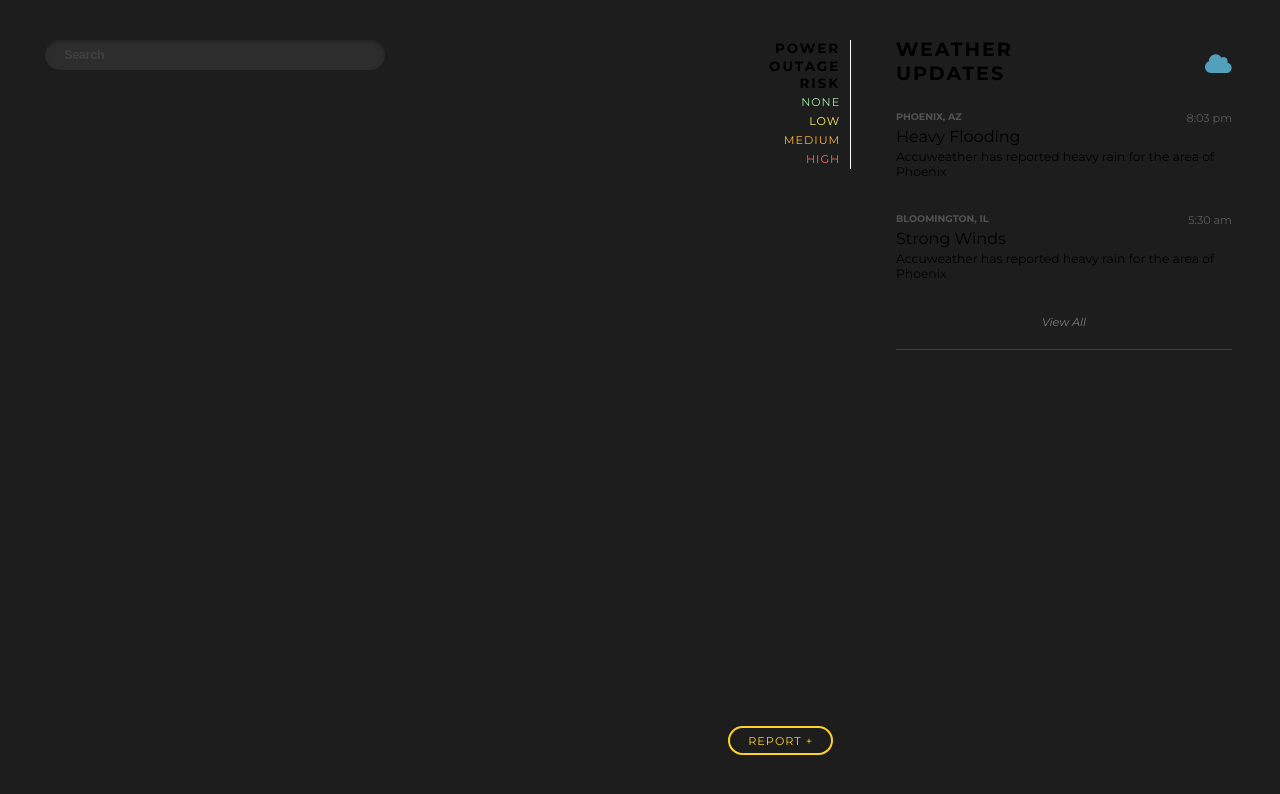
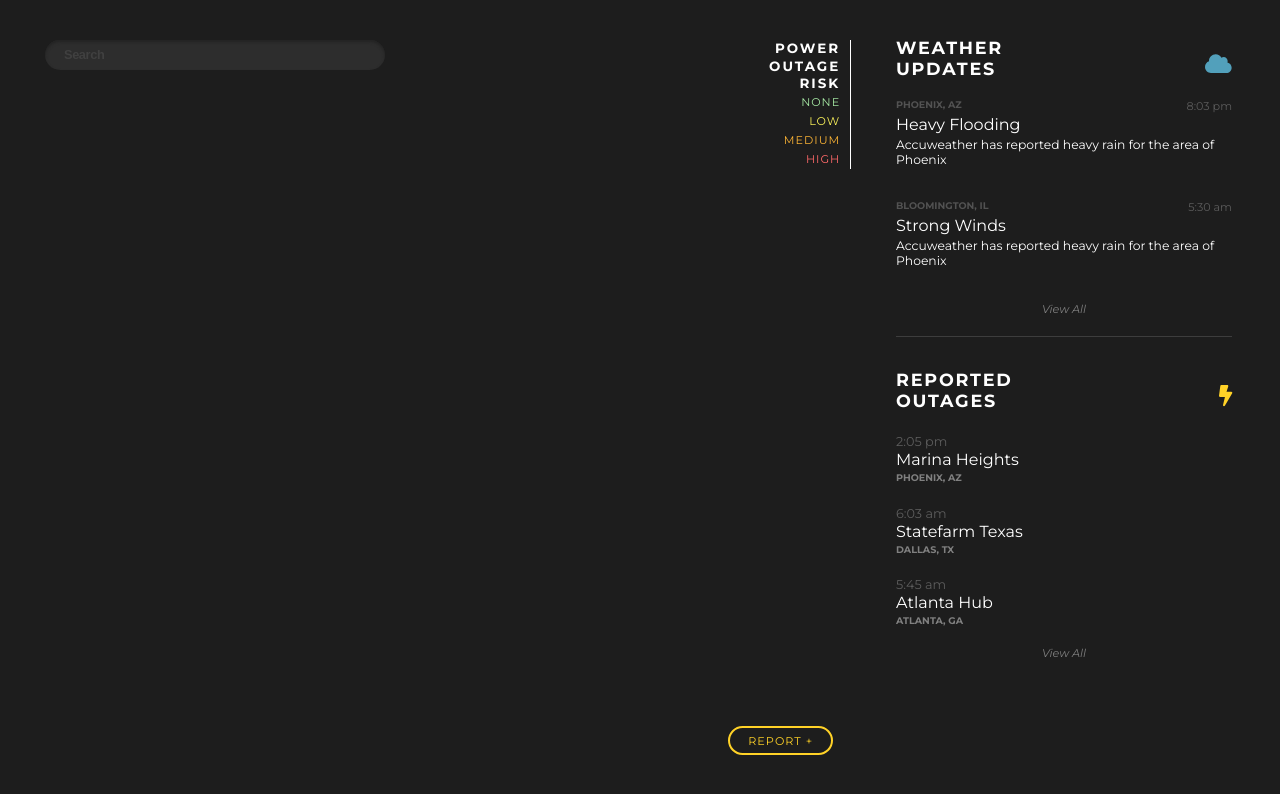
Before and after one commit to zakattack9/SF-Hack, a React (Create React App) app: page / in a window 1280 px wide. Shown: the top 794 px of the page. Built offline with nearby package versions, Linux system fonts and the light colour scheme; no server answers.

Commit message:
added outage row

```diff
--- a/src/components/HomeNotifications.js
+++ b/src/components/HomeNotifications.js
@@ -1,14 +1,14 @@
 import React from 'react';
 import './HomeNotifications.css';
 import WeatherRow from './WeatherRow';
+import OutageRow from './OutageRow';
 
 class HomeNotifications extends React.Component {
   render() {
     return (
       <div className='HomeNotifications'>
         <WeatherRow />
-        {/* <hr/> */}
-
+        <OutageRow />
       </div>
     )
   }
--- a/src/components/OutageRow.css
+++ b/src/components/OutageRow.css
@@ -1,40 +1,56 @@
-
-
-.title {
-
-    font-size: 50pt;
-    font-weight: bolder;
-    letter-spacing: 1mm;
-    text-align: left;
-    color: white;
-
+.OutageRow {
+  position: relative;
+  top: 4.6%;
+  height: auto;
+  padding-right: 3em;
 }
 
-.office {
-    font-size: 20pt;
-    color:white;
-    text-align: left;
-    margin: 0;
+.OutageRow .titleWrapper {
+  position: relative;
 }
 
-
-.time {
-    margin: 0;
-    color: rgb(66, 66, 66);
-    text-align: left;
-
+.mainTitle {
+  font-size: 1.1em;
+  font-weight: bold;
+  text-transform: uppercase;
+  text-align: left;
+  letter-spacing: 0.1em;
+  margin: 0;
+  margin-bottom: 6%;
 }
 
-.location {
-
-    margin: 0;
-    color: gray;
-    text-align: left;
+.boltIcon {
+  color: #FFD227;
+  position: absolute;
+  right: 0;
+  top: 1em;
 }
 
+.UserOutageNotification {
+  font-size: 1em;
+  margin-bottom: 10%;
+}
 
-.userOutageNotification{
+.UserOutageNotification .time {
+  font-size: 0.8em;
+  color: #5c5c5c;
+  text-align: left;
+  display: inline-block;
+}
 
-    margin-top: 100pt;
+.UserOutageNotification .office {
+  font-size: 1em;
+  color:white;
+}
 
+.UserOutageNotification .location {
+  font-size: 0.6em;
+  text-transform: uppercase;
+  text-align: left;
+  color: gray;
+  position: absolute;
+  left: 0;
+  display: inline-block;
+  font-weight: bold;
+  margin-top: 0.3em;
 }
--- a/src/components/OutageRow.js
+++ b/src/components/OutageRow.js
@@ -1,23 +1,24 @@
 import React from 'react';
 import './OutageRow.css';
 import UserOutageNotification from './UserOutageNotification';
+import { FontAwesomeIcon } from '@fortawesome/react-fontawesome';
+import { faBolt } from '@fortawesome/free-solid-svg-icons';
 
-function OutageRow(props) {
-
-    return (
-
-        <div >
-
-            <h1 className = 'title' >Reported <br/> Outages</h1>
-            <UserOutageNotification  time = '2:05 pm' office = 'Marina Heights'location = 'Phoenix, AZ' />
-            <UserOutageNotification  time = '6:03 am' office = 'Statefarm Texas' location = 'Dallas, TX'/>
-            <UserOutageNotification  time = '5:45 am' office = 'Atlanta Hub' location = 'Atlanta, GA'/>
+const OutageRow = props => {
+  return (
+    <div className="OutageRow">
+      <div className="titleWrapper">
+        <h1 className='mainTitle'>Reported<br />Outages</h1>
+        <div className="boltIcon">
+          <FontAwesomeIcon icon={faBolt} size="lg" />
         </div>
-
-
-
-    )
-
+      </div>
+      <UserOutageNotification time='2:05 pm' office='Marina Heights' location='Phoenix, AZ' />
+      <UserOutageNotification time='6:03 am' office='Statefarm Texas' location='Dallas, TX' />
+      <UserOutageNotification time='5:45 am' office='Atlanta Hub' location='Atlanta, GA' />
+      <div className="viewAll">View All</div>
+    </div>
+  )
 }
 
 export default OutageRow;
--- a/src/components/UserOutageNotification.js
+++ b/src/components/UserOutageNotification.js
@@ -1,20 +1,13 @@
 import React from 'react';
 
 function UserOutageNotification(props) {
-
-    return (
-
-        <div className = 'userOutageNotification' >
-
-            <h3 className = 'time' >{(props.time)}</h3>
-            <h2 className = 'office'>{(props.office)}</h2>
-            <h3 className = 'location'>{(props.location)}</h3>
-        </div>
-
-
-
-    )
-
+  return (
+    <div className='UserOutageNotification' >
+      <div className='time'>{props.time}</div>
+      <div className='office'>{props.office}</div>
+      <div className='location'>{props.location}</div>
+    </div>
+  )
 }
 
 export default UserOutageNotification;
--- a/src/components/WeatherRow.css
+++ b/src/components/WeatherRow.css
@@ -10,20 +10,21 @@
   height: 1px;
   color: #3D3D3D; /* old IE */
   background-color: #3D3D3D; /* Modern Browsers */
+  margin-bottom: 2em;
 }
 
-.titleWrapper {
+.WeatherRow .titleWrapper {
   position: relative;
 }
 
 .mainTitle {
-  font-size: 1.2em;
+  font-size: 1.1em;
   font-weight: bold;
   text-transform: uppercase;
   text-align: left;
   letter-spacing: 0.1em;
   margin: 0;
-  margin-bottom: 8%;
+  margin-bottom: 6%;
 }
 
 .cloudIcon {
@@ -44,7 +45,7 @@
   height: 1em;
 }
 
-.location {
+.groupLocationTime .location {
   font-size: 0.6em;
   text-transform: uppercase;
   text-align: left;
@@ -55,7 +56,7 @@
   font-weight: bold;
 }
 
-.time {
+.groupLocationTime .time {
   font-size: 0.7em;
   text-align: right;
   color: #5c5c5c;
@@ -64,12 +65,12 @@
   display: inline-block;
 }
 
-.weatherTitle {
+.WeatherNotifications .weatherTitle {
   font-size: 1em;
   margin-bottom: 3px;
 }
 
-.description {
+.WeatherNotifications .description {
   font-size: 0.77em;
 }
 
--- a/src/index.css
+++ b/src/index.css
@@ -6,6 +6,7 @@ html, body {
   -webkit-font-smoothing: antialiased;
   -moz-osx-font-smoothing: grayscale;
   background-color: #1D1D1D;
+  color: white;
 }
 
 #root {
```
